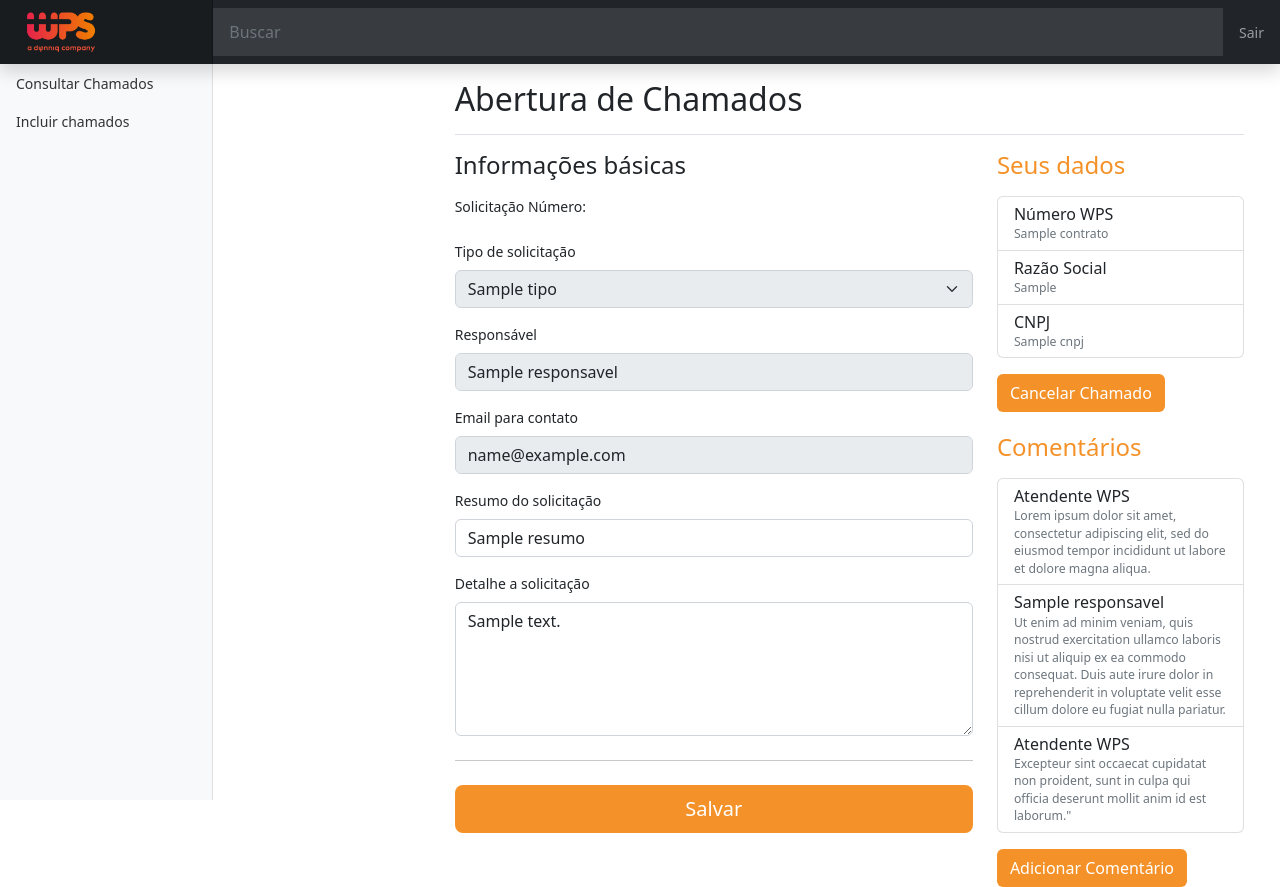
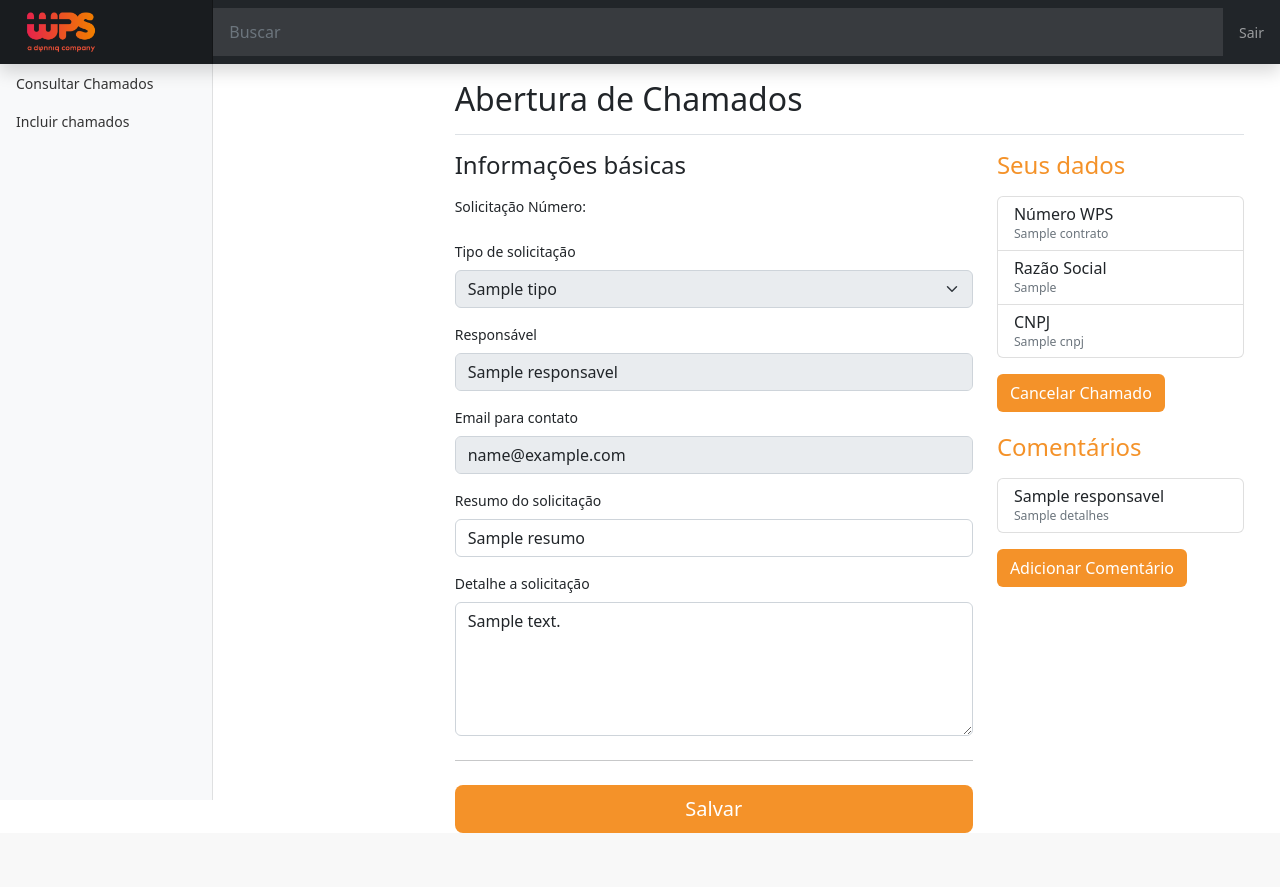
Before and after one commit to TamerOliveira/BLOB, a Flask app: template app/templates/altera_chamado.html in a window 1280 px wide. After the commit the page ends 833 px from the top, so only its background shows below. Run offline with Flask 2, Linux system fonts and the light colour scheme; the template is opened without the code that fills it: most values are stand-ins (such as "Sample title", 1, 10 or a date in 2020).

Commit message:
adicionar comentários

```diff
--- a/app/static/assets/css/base.css
+++ b/app/static/assets/css/base.css
@@ -10,6 +10,14 @@ body {
 /*
  * Sidebar
  */
+
+.modal-notify .modal-header {
+  border-radius: 3px 3px 0 0;
+}
+
+.modal-notify .modal-content {
+  border-radius: 3px;
+}
 
 .sidebar {
   position: fixed;
--- a/app/templates/altera_chamado.html
+++ b/app/templates/altera_chamado.html
@@ -53,48 +53,82 @@
 
                 </h4>
                 <ul class="list-group mb-3">
+                    {% for comentario in comentarios %}
                     <li class="list-group-item d-flex justify-content-between lh-sm">
                         <div>
-                            <h6 class="my-0">Atendente WPS</h6>
-                            <small class="text-muted">Lorem ipsum dolor sit amet, consectetur adipiscing elit, sed do
-                                eiusmod tempor incididunt ut labore et dolore magna aliqua.</small>
+                            <h6 class="my-0">{{ comentario.responsavel }}</h6>
+                            <small class="text-muted">{{ comentario.detalhes }}</small>
                         </div>
+                    </li>
+                    {% endfor %}
 
-                    </li>
-                    <li class="list-group-item d-flex justify-content-between lh-sm">
-                        <div>
-                            <h6 class="my-0">{{chamado.responsavel}}</h6>
-                            <small class="text-muted">Ut enim ad minim veniam, quis nostrud exercitation ullamco laboris
-                                nisi ut aliquip ex ea commodo consequat. Duis aute irure dolor in reprehenderit in
-                                voluptate velit esse cillum dolore eu fugiat nulla pariatur.</small>
-                        </div>
-
-                    </li>
-                    <li class="list-group-item d-flex justify-content-between lh-sm">
-                        <div>
-                            <h6 class="my-0">Atendente WPS</h6>
-                            <small class="text-muted">Excepteur sint occaecat cupidatat non proident, sunt in culpa qui
-                                officia deserunt mollit anim id est laborum."</small>
-                        </div>
-
-                    </li>
                 </ul>
 
-                <a href="/encerrar_chamado?id={{ chamado.numero }}" class="btn btn-primary">Adicionar Comentário</a>
+                <form action="/inclui_comentario" method="post">
+
+                    <div class="modal fade" id="orangeModalSubscription" tabindex="-1" role="dialog"
+                        aria-labelledby="myModalLabel" aria-hidden="true">
+                        <div class="modal-dialog modal-notify modal-warning" role="document">
+                            <!--Content-->
+                            <div class="modal-content">
+                                <!--Header-->
+                                <div class="modal-header text-center">
+                                    <h4 class="modal-title white-text w-100 font-weight-bold py-2">Adicionar Comentário
+                                    </h4>
+                                    <button type="button" class="close" data-dismiss="modal" aria-label="Close">
+                                        <span aria-hidden="true" class="white-text">&times;</span>
+                                    </button>
+                                </div>
+
+                                <!--Body-->
 
 
 
+                                <div class="modal-body">
+
+                                    <div class="col-12">
+                                        <label for="num" class="form-label">Solicitação Número:<span
+                                                class="text-muted"></span></label>
+                                        <input type="text" class="form-control" id="num" name="num"
+                                            value="{{chamado.numero}}">
+                                    </div>
+
+                                    <div class="col-12">
+                                        <label for="resp" class="form-label">Responsavel:<span
+                                                class="text-muted"></span></label>
+                                        <input type="text" class="form-control" id="resp" name="resp"
+                                            value="{{chamado.responsavel}}">
+
+                                    </div>
+
+
+
+                                    <div class="md-form mb-5">
+                                        <i class="fas fa-envelope prefix grey-text"></i>
+                                        <label data-error="wrong" data-success="right" for="detalhes">Detalhes</label>
+                                        <input type="text" id="detalhes" name="detalhes" class="form-control validate">
+
+                                    </div>
+                                </div>
+
+                                <!--Footer-->
+                                <div class="modal-footer justify-content-center">
+                                    <button class="w-100 btn btn-primary btn-lg" type="submit">Salvar</button>
+                                </div>
+                            </div>
+                            <!--/.Content-->
+                        </div>
+                    </div>
+
+
+
+                    <a href="" class="btn btn-primary" data-toggle="modal"
+                        data-target="#orangeModalSubscription">Adicionar Comentário</a>
 
 
             </div>
 
-
-
-
-
-
-
-
+            </form>
 
             <div class="col-md-7 col-lg-8">
                 <h4 class="mb-3">Informações básicas</h4>
```
Also changed, not shown: app/db_functions.py (+28 -4 lines), app/routes.py (+19 -2 lines), app/database.db.
